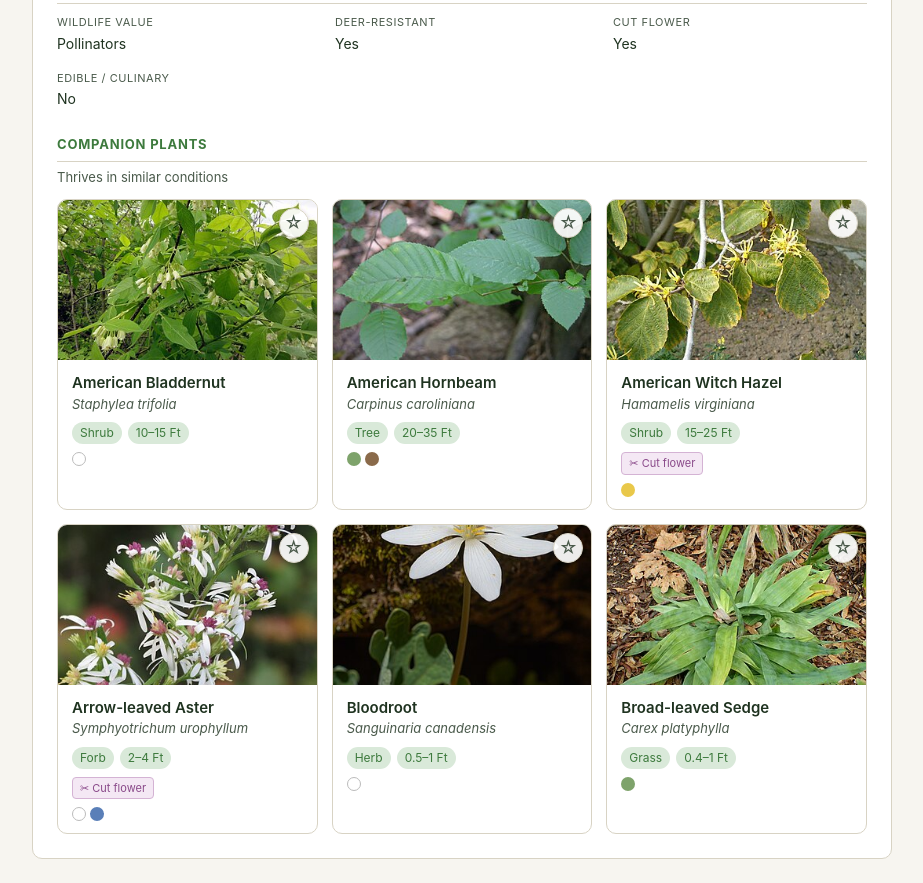
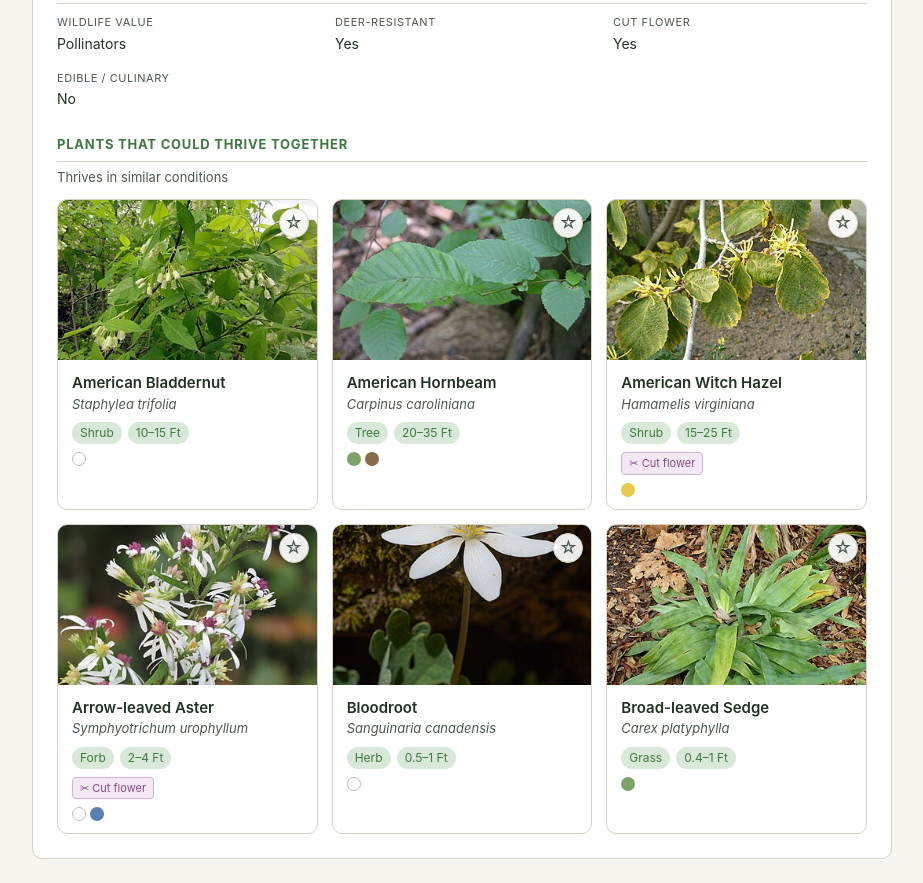
Before and after one commit to mrweinberg/native_plant_search, a Vue app: page /#/plant/actaea-racemosa in a window 1280 px wide. Shown: the part 1220-2103 px from the top of the page, without its empty margins (178-1101 px from the left). Built offline with nearby package versions, Linux system fonts and the light colour scheme; no server answers.

Commit message:
Reword companions heading to 'Plants that could thrive together'

```diff
--- a/src/views/PlantDetailView.vue
+++ b/src/views/PlantDetailView.vue
@@ -205,7 +205,7 @@ function fmtRange(r, unit) {
     </section>
 
     <section class="group companions" v-if="companions.length">
-      <h2>Companion plants</h2>
+      <h2>Plants that could thrive together</h2>
       <div class="companions-sub">Thrives in similar conditions</div>
       <div class="companions-row">
         <PlantCard v-for="c in companions" :key="c.id" :plant="c" />
```
